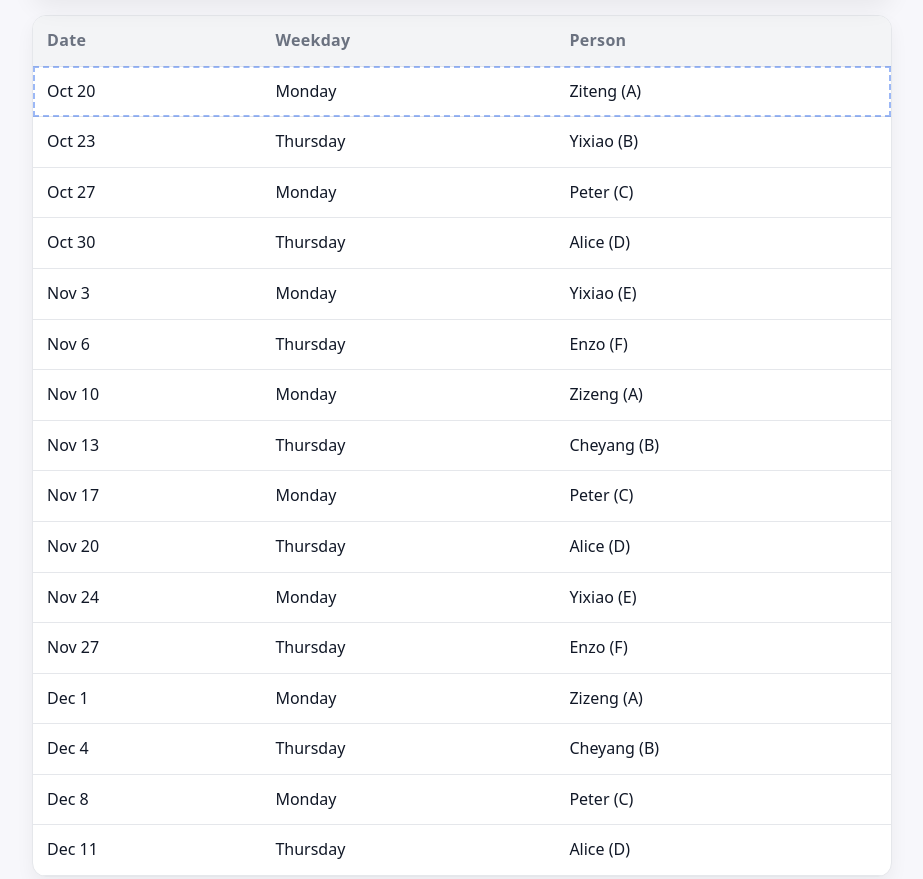
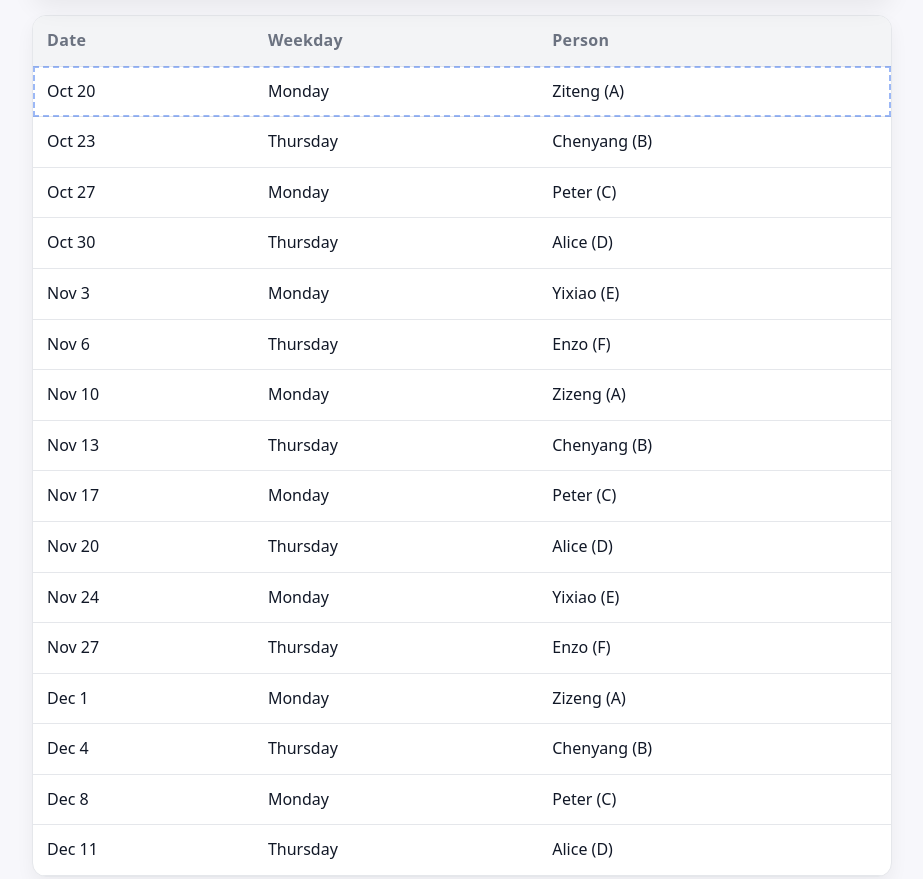
Before and after one commit to kabuda0371/garbage, a plain HTML site: page index.html in a window 1280 px wide. Shown: the part 323-1202 px from the top of the page, without its empty margins (178-1101 px from the left). Drawn offline with Linux system fonts and the light colour scheme.

Commit message:
Update index.html

```diff
--- a/index.html
+++ b/index.html
@@ -123,19 +123,19 @@
         <tbody>
           <!-- Add ISO dates via data-date for logic/highlighting -->
           <tr data-date="2025-10-20"><td>Oct 20</td><td>Monday</td><td>Ziteng (A)</td></tr>
-          <tr data-date="2025-10-23"><td>Oct 23</td><td>Thursday</td><td>Yixiao (B)</td></tr>
+          <tr data-date="2025-10-23"><td>Oct 23</td><td>Thursday</td><td>Chenyang (B)</td></tr>
           <tr data-date="2025-10-27"><td>Oct 27</td><td>Monday</td><td>Peter (C)</td></tr>
           <tr data-date="2025-10-30"><td>Oct 30</td><td>Thursday</td><td>Alice (D)</td></tr>
           <tr data-date="2025-11-03"><td>Nov 3</td><td>Monday</td><td>Yixiao (E)</td></tr>
           <tr data-date="2025-11-06"><td>Nov 6</td><td>Thursday</td><td>Enzo (F)</td></tr>
           <tr data-date="2025-11-10"><td>Nov 10</td><td>Monday</td><td>Zizeng (A)</td></tr>
-          <tr data-date="2025-11-13"><td>Nov 13</td><td>Thursday</td><td>Cheyang (B)</td></tr>
+          <tr data-date="2025-11-13"><td>Nov 13</td><td>Thursday</td><td>Chenyang (B)</td></tr>
           <tr data-date="2025-11-17"><td>Nov 17</td><td>Monday</td><td>Peter (C)</td></tr>
           <tr data-date="2025-11-20"><td>Nov 20</td><td>Thursday</td><td>Alice (D)</td></tr>
           <tr data-date="2025-11-24"><td>Nov 24</td><td>Monday</td><td>Yixiao (E)</td></tr>
           <tr data-date="2025-11-27"><td>Nov 27</td><td>Thursday</td><td>Enzo (F)</td></tr>
           <tr data-date="2025-12-01"><td>Dec 1</td><td>Monday</td><td>Zizeng (A)</td></tr>
-          <tr data-date="2025-12-04"><td>Dec 4</td><td>Thursday</td><td>Cheyang (B)</td></tr>
+          <tr data-date="2025-12-04"><td>Dec 4</td><td>Thursday</td><td>Chenyang (B)</td></tr>
           <tr data-date="2025-12-08"><td>Dec 8</td><td>Monday</td><td>Peter (C)</td></tr>
           <tr data-date="2025-12-11"><td>Dec 11</td><td>Thursday</td><td>Alice (D)</td></tr>
         </tbody>
```
